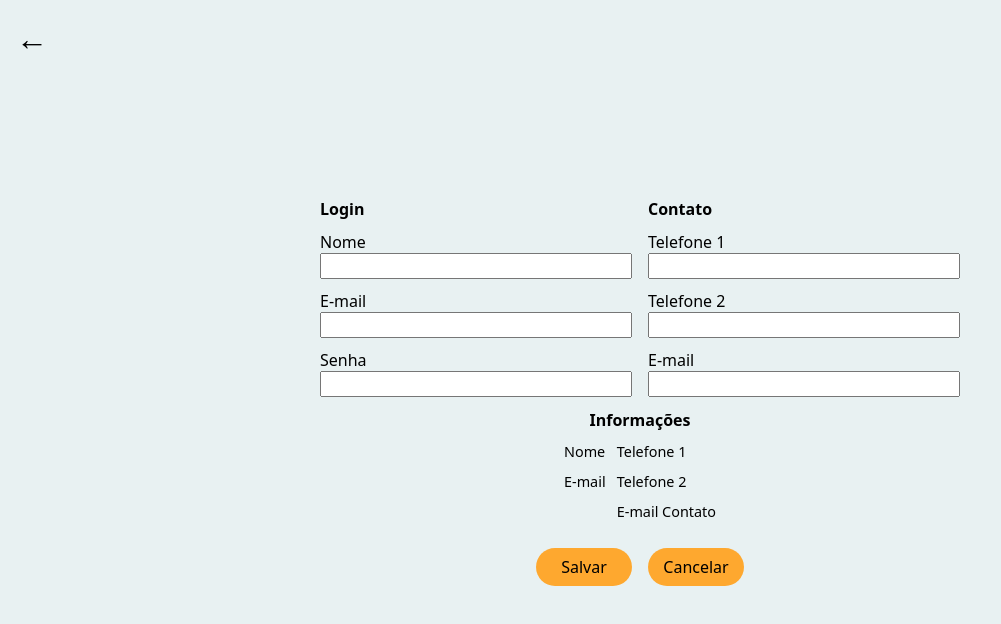
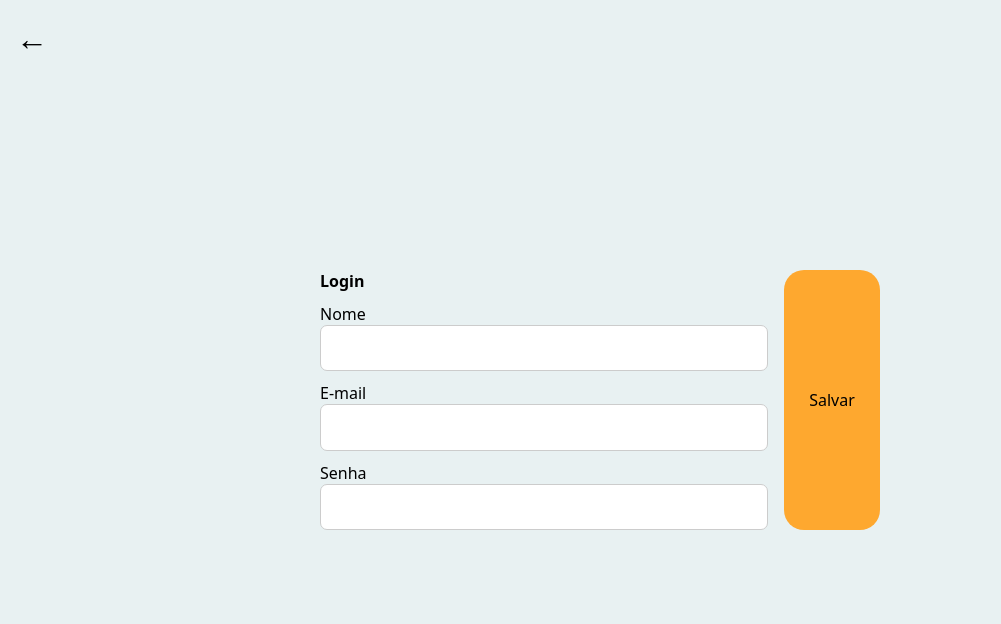
Before and after one commit to Vediniz/Unews, a React (Create React App) app in the folder frontend/: page /perfil in a window 1280 px wide. Shown: the top 624 px of the page, without its empty margins (0-1001 px from the left). Built offline with nearby package versions, Linux system fonts and the light colour scheme; a web font is replaced by a local one.

Commit message:
added Update User

```diff
--- a/frontend/src/components/Card.jsx
+++ b/frontend/src/components/Card.jsx
@@ -4,7 +4,7 @@ import { UserContext } from "../context/UserContext";
 import { useNavigate } from "react-router-dom";
 
 export default function Card(props) {
-    const { user, logout } = useContext(UserContext);
+    const { user } = useContext(UserContext);
     const navigate = useNavigate();
 
     function handleEdit() {
--- a/frontend/src/pages/Authentication.jsx
+++ b/frontend/src/pages/Authentication.jsx
@@ -1,8 +1,8 @@
 import Input from "../components/Input"
 import Cookies from 'js-cookie'
 import { useForm } from "react-hook-form"
+import { zodResolver } from "@hookform/resolvers/zod"
 import { useNavigate } from "react-router-dom"
-import { zodResolver } from "@hookform/resolvers/zod"
 import { signupSchema } from "../schemas/signupSchema"
 import { signinSchema } from "../schemas/signinSchema"
 import { signup, signin } from "../services/userServices"
--- a/frontend/src/pages/EditNews.jsx
+++ b/frontend/src/pages/EditNews.jsx
@@ -64,7 +64,7 @@ export default function EditNews() {
                     {errors.image && <p className="error">{errors.image.message}</p>}
 
                     <span>Conteudo</span>
-                    <textarea cols="50" rows="10" {...register("text")}></textarea>
+                    <textarea cols="50" rows="10" {...register("text")} />
                     {errors.text && <p className="error">{errors.text.message}</p>}
 
                     <button type="submit" className="button">Salvar</button>
--- a/frontend/src/pages/Perfil.jsx
+++ b/frontend/src/pages/Perfil.jsx
@@ -1,68 +1,102 @@
-import React from "react";
+import React, { useContext, useEffect } from "react";
 import { Link } from "react-router-dom";
+import { UserContext } from "../context/UserContext";
+import { updateUser, userLogged } from "../services/userServices";
+import { useForm } from "react-hook-form"
+import { zodResolver } from "@hookform/resolvers/zod"
+import { signupSchema } from "../schemas/signupSchema"
+import Input from "../components/Input"
+import Cookies from "js-cookie";
+
 
 export default function Perfil() {
+    const {user, setUser} = useContext(UserContext)
+
+    const {
+        register,
+        handleSubmit,
+        reset,
+        formState: { errors },
+    } = useForm({
+        resolver: zodResolver(signupSchema),
+    });
+
+    async function handleUpdateUser(data) {
+        try {
+            const id = user._id
+            await updateUser(id, data)
+            reset()
+        } catch (error) {
+            console.log(error);
+        }
+    }
+
+    const token = Cookies.get('token');
+    useEffect(() => {
+        if (token) {
+            findUserLogged();
+        }else{
+            setUser(undefined)
+        }
+    }, [token]);
+
+    async function findUserLogged() {
+        try {
+            const response = await userLogged()
+            setUser(response.data);
+        } catch (error) {
+            console.log(error);
+        }
+    }
+
     return (
         <div id="perfil">
             <Link to="/">
                 <span className="button-back">&larr;</span>
             </Link>
-            <form>
+            <form onSubmit={handleSubmit(handleUpdateUser)}>
                 <section>
                     <div className="perfil perfil-modal">
                         <h1>Login</h1>
 
                         <label htmlFor="name">
                             <span>Nome</span>
-                            <input type="text" name="name" id="name" />
+                            <Input register={register} type="text" name="name" />
+                            {errors.name && <p className="error">{errors.name.message}</p>}
                         </label>
 
-                        <label htmlFor="email-login">
+                        <label htmlFor="email">
                             <span>E-mail</span>
-                            <input type="text" name="email-login" id="email-login" />
+                            <Input register={register} type="text" name="email" />
+                            {errors.email && <p className="error">{errors.email.message}</p>}
                         </label>
 
                         <label htmlFor="password">
                             <span>Senha</span>
-                            <input type="text" name="password" id="password" />
+                            <Input register={register} type="text" name="password" />
+                            {errors.password && <p className="error">{errors.password.message}</p>}
                         </label>
                     </div>
-                    <div className="contato perfil-modal">
+                    {/* <div className="contato perfil-modal">
                         <h1>Contato</h1>
 
                         <label htmlFor="phone-1">
                             <span>Telefone 1</span>
-                            <input type="text" name="phone-1" id="phone-1" />
+                            <Input register={register} type="text" name="phone-1" />
                         </label>
 
                         <label htmlFor="phone-2">
                             <span>Telefone 2</span>
-                            <input type="text" name="phone-2" id="phone-2" />
+                            <Input register={register} type="text" name="phone-2" />
                         </label>
 
                         <label htmlFor="email-contato">
                             <span>E-mail</span>
-                            <input type="text" name="email-contato" id="email-contato" />
+                            <Input register={register} type="text" name="email-contato" />
                         </label>
-                    </div>
+                    </div> */}
+                    <button type='submit' className="button">Salvar</button>
                 </section>
-                <h1>Informações</h1>
-                <div className="profile-info">
-                    <div>
-                        <span className="profile-item">Nome</span>
-                        <span className="profile-item">E-mail</span>
-                    </div>
-                    <div>
-                        <span className="profile-item">Telefone 1</span>
-                        <span className="profile-item">Telefone 2</span>
-                        <span className="profile-item">E-mail Contato</span>
-                    </div>
-                </div>
-
-                <div className="buttons">
-                    <button type="submit" className="button">Salvar</button>
-                    <button type="submit" className="button">Cancelar</button>
-                </div>
             </form>
         </div>
     )
--- a/frontend/src/schemas/signupSchema.js
+++ b/frontend/src/schemas/signupSchema.js
@@ -3,5 +3,5 @@ import { z } from "zod";
 export const signupSchema = z.object({
     name: z.string().min(3, { message: "Nome deve ter no mínimo 3 caracteres" }),
     email: z.string().email({ message: "E-mail invalido" }).toLowerCase(),
-    password: z.string().min(6, { message: "Senha deve ter no mínimo 6 caracteres" }),
+    password: z.string().min(4, { message: "Senha deve ter no mínimo 4 caracteres" }),
 })
--- a/frontend/src/services/userServices.js
+++ b/frontend/src/services/userServices.js
@@ -21,3 +21,12 @@ export function userLogged() {
     });
     return response;
 }
+
+export function updateUser(id, data){
+    const response = axios.patch(`${baseUrl}/user/${id}`, data, {
+        headers: {
+            Authorization: `Bearer ${Cookies.get("token")}`,
+        }
+    });
+    return response;
+}
```
Also changed, not shown: 1 other file (tests, documents, lock files or other folders).
